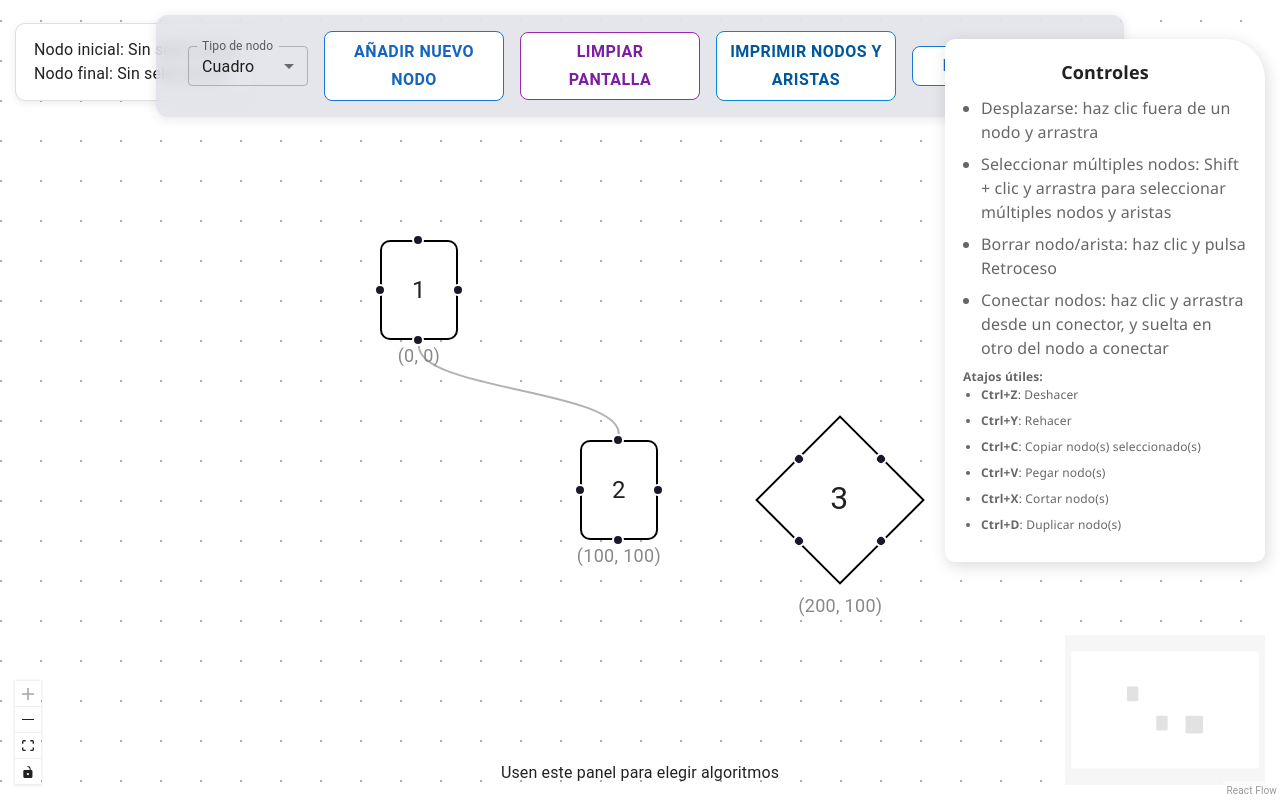
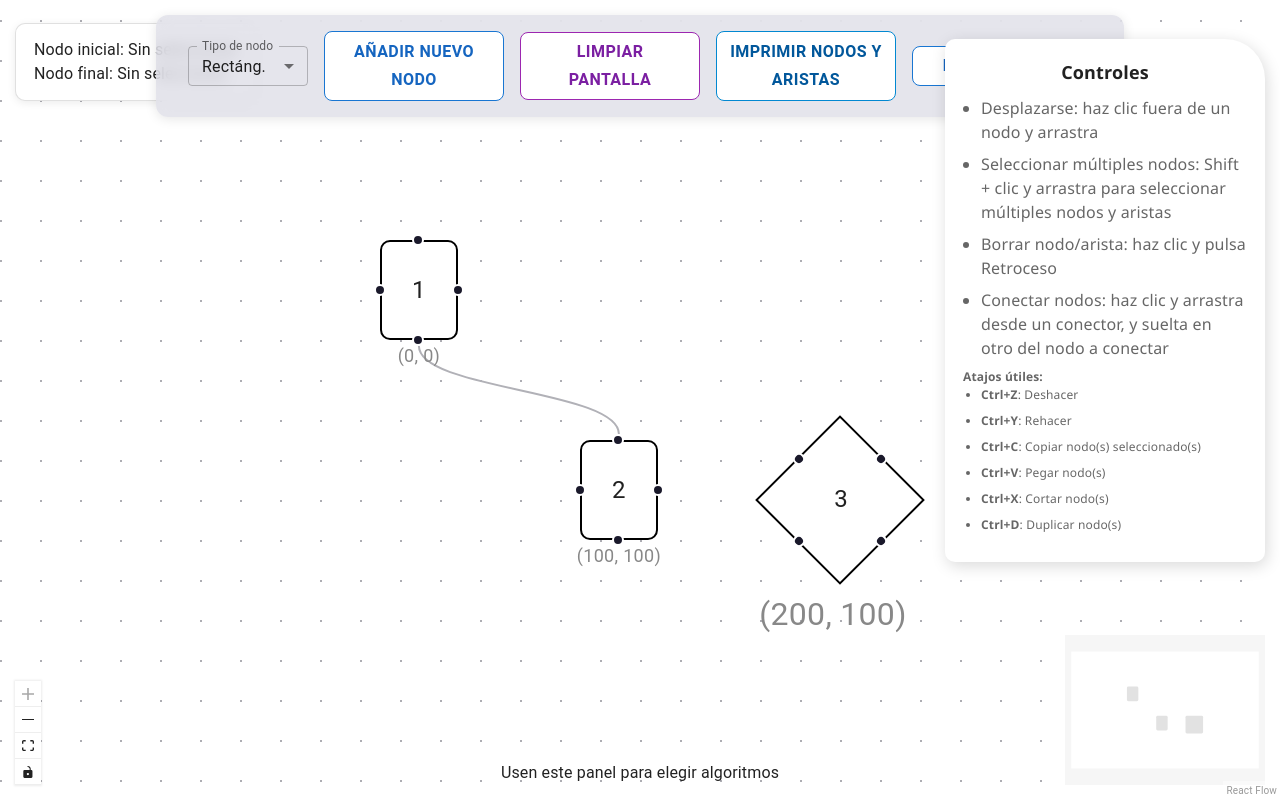
Before and after one commit to FerGaram/Proyecto-Interfaz-IA, a React (Vite) app in the folder client/: page / in a window 1280 px wide. Built offline with nearby package versions, Linux system fonts and the light colour scheme.

Commit message:
Correción alinear texto rombo, cambio nombre nodo
Ahora se centra el texto del rombo, y el nodo "Cuadro" se renombró a "Rectáng." (por falta de espacio no se pudo poner la palabra completa)

```diff
--- a/client/src/App.tsx
+++ b/client/src/App.tsx
@@ -72,7 +72,7 @@ const aristasIniciales: Array<defaultEdgeModel> = [
 ];
 
 const nodeTypesArray = [
-  { label: "Cuadro", value: "nodeTest" },
+  { label: "Rectáng.", value: "nodeTest" },
   { label: "Círculo", value: "nodeCircle" },
   { label: "Elipse", value: "nodeEllipse" },
   { label: "Rombo", value: "nodeRombo" },
--- a/client/src/index.css
+++ b/client/src/index.css
@@ -156,6 +156,10 @@ body:not([data-theme='dark']) {
 
 .rhombus-content {
   transform: rotate(-45deg);
+  font-size: 12px;
+  text-align: center;
+  line-height: 1.1;
+  cursor: pointer;
   display: flex;
   flex-direction: column;
   align-items: center;
@@ -168,7 +172,6 @@ body:not([data-theme='dark']) {
   top: 100%;
   left: 115%;
   transform: translateX(-50%) rotate(-45deg); /* ← esto corrige la inclinación */
-  font-size: 9px;
   color: #888;
   white-space: nowrap;
   pointer-events: none;
```
